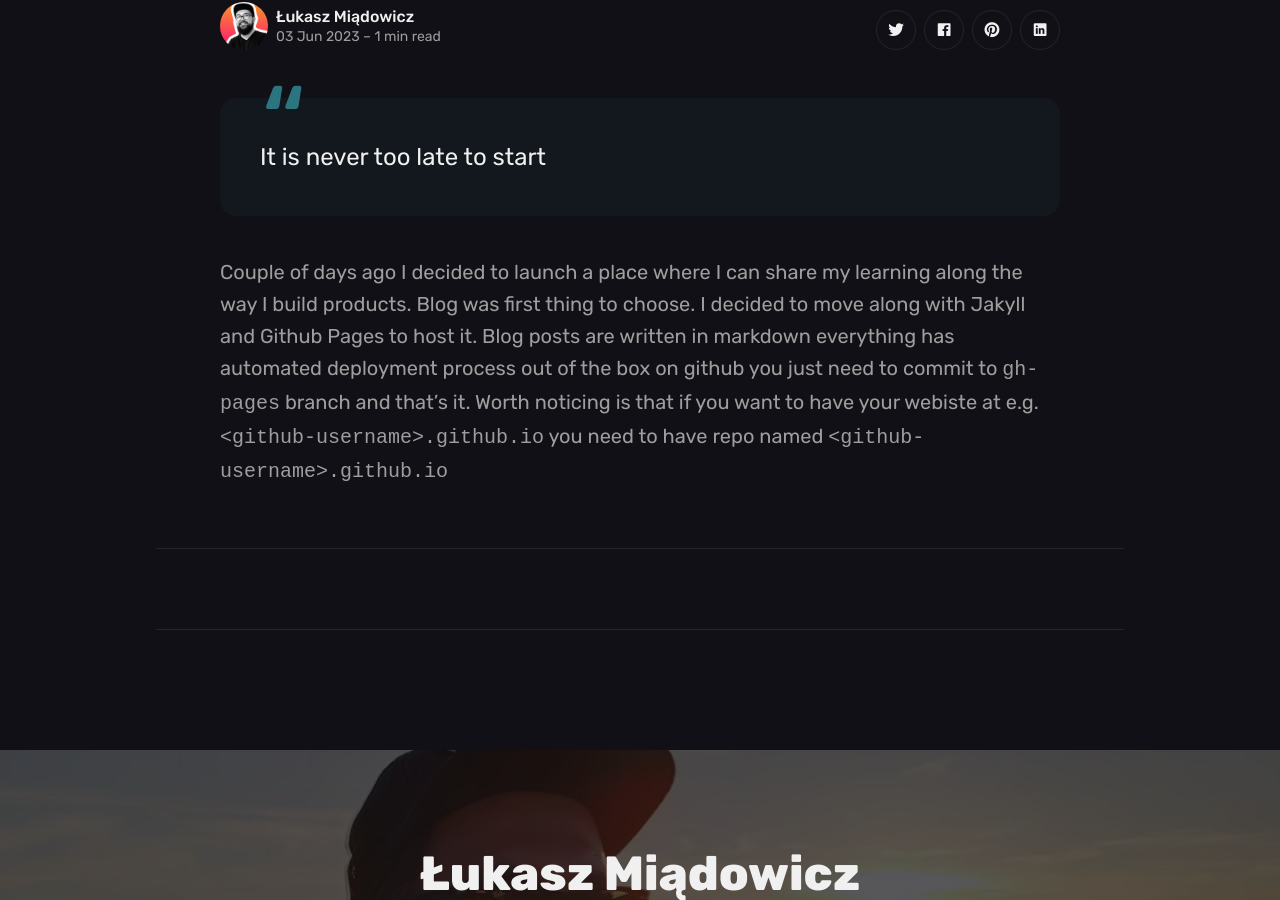
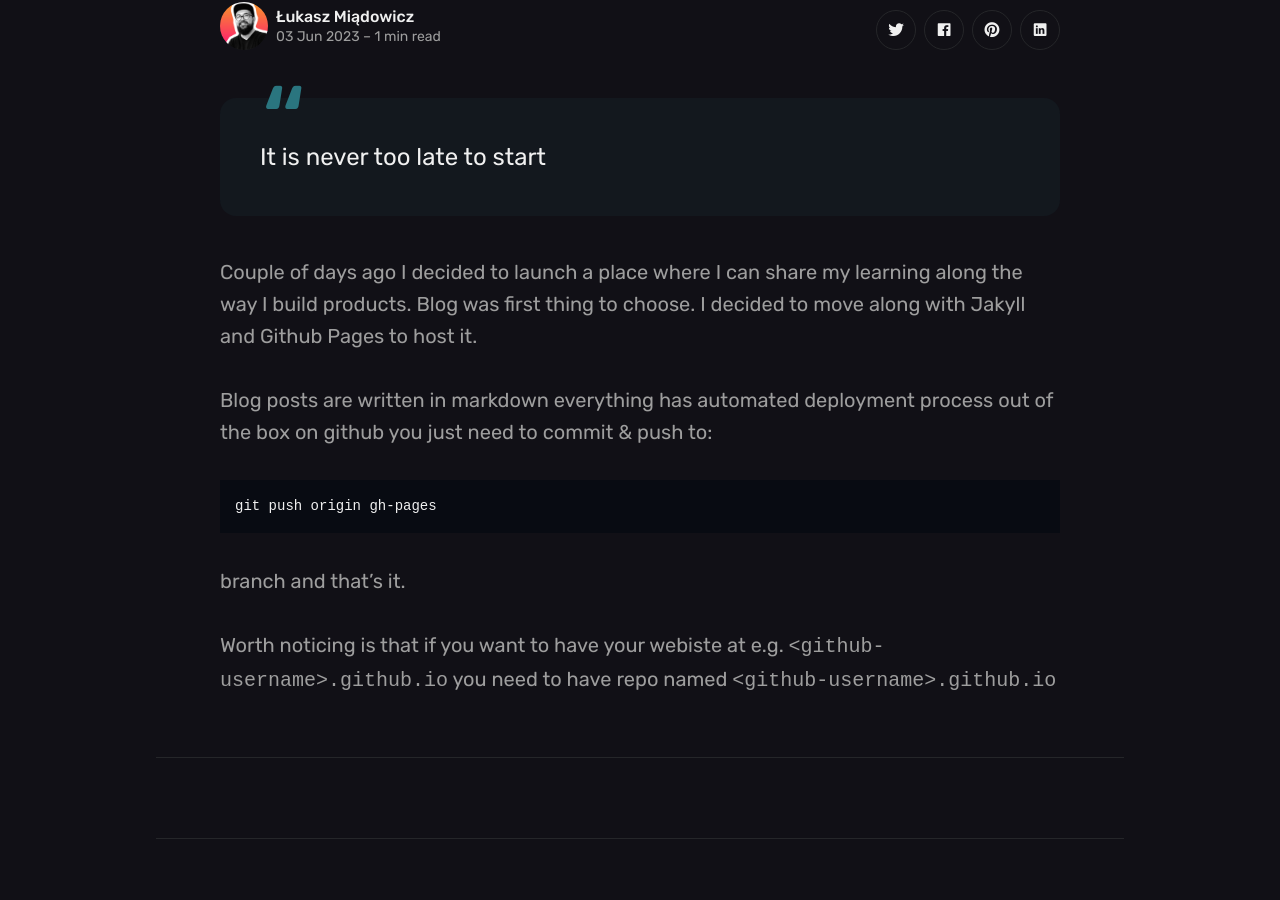
Before and after one commit to lmiadowicz/lmiadowicz.github.io, a Jekyll site: the page built from _posts/2023-06-03-remember-that-happiness-is-a-way-of-travel-not-a-destination.markdown, in a window 1280 px wide and 900 px high, scrolled down 344 px. Built offline with Jekyll 4.4.1, drawn with Linux system fonts in a browser that asks for light colours.

Commit message:
edited post

```diff
--- a/_posts/2023-06-03-remember-that-happiness-is-a-way-of-travel-not-a-destination.markdown
+++ b/_posts/2023-06-03-remember-that-happiness-is-a-way-of-travel-not-a-destination.markdown
@@ -13,7 +13,13 @@
 Couple of days ago I decided to launch a place where I can share my learning along the way I build products.
 Blog was first thing to choose.
 I decided to move along with Jakyll and Github Pages to host it.
+
 Blog posts are written in markdown everything has automated deployment process out of the box on github you just need
-to commit to `gh-pages` branch and that's it.
+to commit & push to:
+{% highlight bash %}
+git push origin gh-pages
+{% endhighlight %}
+branch and that's it.
+
 Worth noticing is that if you want to have your webiste at e.g. `<github-username>.github.io` you need to have repo named
 `<github-username>.github.io`
```
